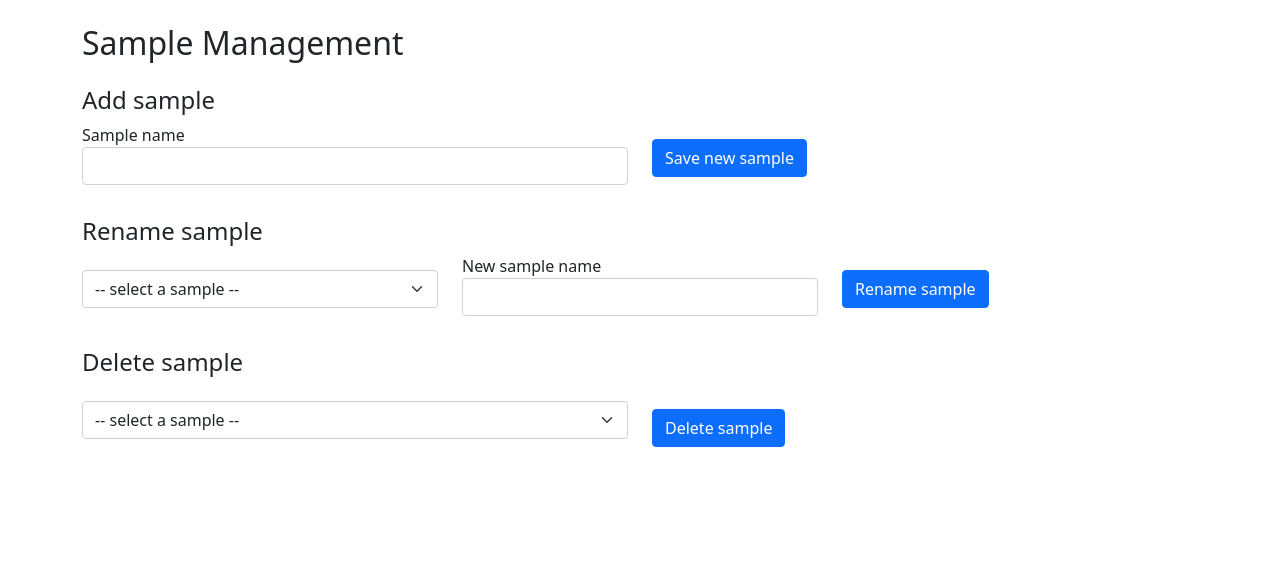
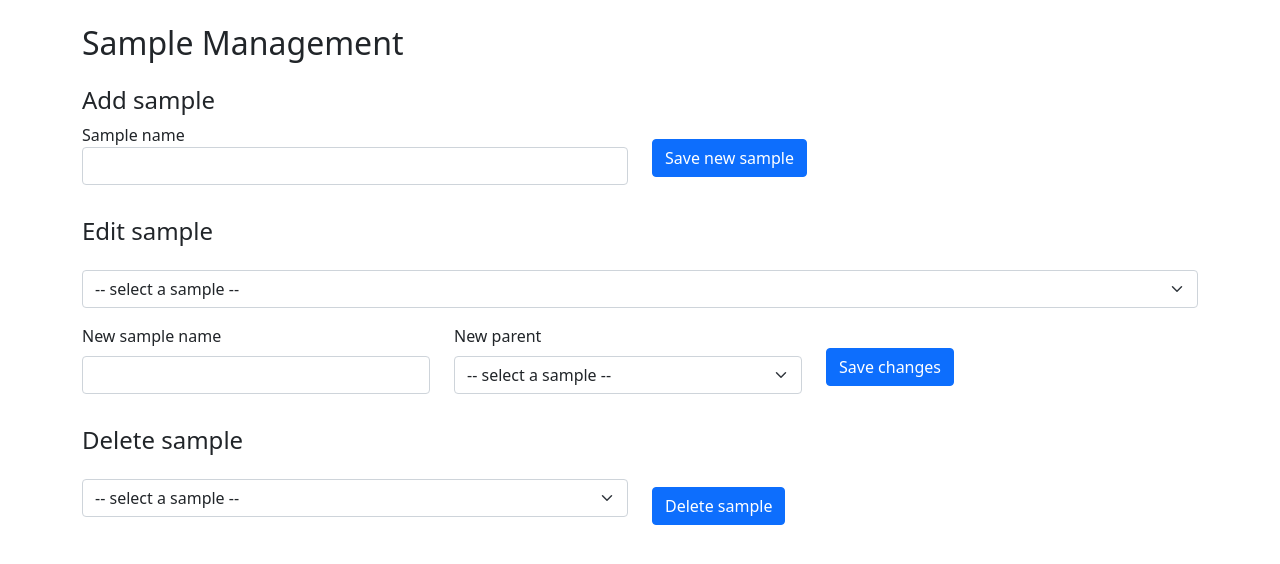
Before and after one commit to LightForm-group/lightform_data_explorer, a Flask app: page /samples/manage in a window 1280 px wide. Shown: the part 73-637 px from the top of the page. Run offline with Flask 2, Linux system fonts and the light colour scheme; data that the repository does not hold is empty; parts of the project's set-up code (start-up, migrations or seed data) failed here and were passed over.

Commit message:
Add sample relationships

```diff
--- a/lf_data_explorer/db.py
+++ b/lf_data_explorer/db.py
@@ -18,8 +18,10 @@ def setup_db(app: Flask, db_instance: SQLAlchemy):
 class Sample(db.Model):
     id = db.Column(db.Integer, primary_key=True)
     name = db.Column(db.String(80), unique=True, nullable=False)
+    parent_sample = db.Column(db.Integer, db.ForeignKey('sample.id'))
     images = db.relationship('SampleImage', backref='sample', lazy=True)
     measurements = db.relationship('Measurement', backref='sample', lazy=True)
+    parent = db.relationship('Sample', backref = 'children', remote_side='Sample.id', lazy=True)
 
     def __repr__(self):
         return f'Sample: {self.name}'
--- a/lf_data_explorer/queries.py
+++ b/lf_data_explorer/queries.py
@@ -49,7 +49,7 @@ def add_new_sample(sample_name: str) -> str:
             return f"Sample name '{sample_name}' already exists. Record not added."
         else:
             return "Sample not added. Unknown error."
-    return f"Successfully added new sample: '{sample_name}'"
+    return f"Successfully added new sample: '{sample_name}'."
 
 
 def add_new_image(image_path: str, sample_id: int) -> str:
@@ -59,7 +59,7 @@ def add_new_image(image_path: str, sample_id: int) -> str:
         db.session.commit()
     except sqlalchemy.exc.IntegrityError as e:
         return "Sample not added. Unknown error."
-    return f"Successfully added: '{image_path}'"
+    return f"Successfully added: '{image_path}'."
 
 
 def add_new_experiment(experiment_name: str) -> str:
@@ -69,15 +69,17 @@ def add_new_experiment(experiment_name: str) -> str:
         db.session.commit()
     except sqlalchemy.exc.IntegrityError as e:
         return "Sample not added. Unknown error."
-    return f"Successfully added: '{experiment_name}'"
+    return f"Successfully added: '{experiment_name}.'"
 
 
-def rename_sample(sample_id: int, new_sample_name: str) -> str:
+def edit_sample(sample_id: int, new_sample_name: str, new_parent: Optional[int]) -> str:
     sample = Sample.query.filter_by(id=sample_id).first()
     old_name = sample.name
     sample.name = new_sample_name
+    sample.parent_sample = new_parent
+
     db.session.commit()
-    return f"Sample '{old_name}' renamed to '{new_sample_name}'"
+    return f"Sample '{old_name}' record updated."
 
 
 def rename_experiment(sample_id: int, new_experiment_name: str) -> str:
@@ -85,7 +87,7 @@ def rename_experiment(sample_id: int, new_experiment_name: str) -> str:
     old_name = experiment.name
     experiment.name = new_experiment_name
     db.session.commit()
-    return f"Experiment '{old_name}' renamed to '{new_experiment_name}'"
+    return f"Experiment '{old_name}' renamed to '{new_experiment_name}.'"
 
 
 def add_measurement(sample_id: int, experiment_id: int, url: str) -> str:
--- a/lf_data_explorer/templates/sample_management.html
+++ b/lf_data_explorer/templates/sample_management.html
@@ -17,21 +17,33 @@
     </form>
 
     <form class="row my-4" action="{{ url_for('sample_management') }}" method="post">
-        <h4>Rename sample</h4>
+        <h4>Edit sample</h4>
         <div class="col">
-            <select name="sample_selection" class="form-select my-3" aria-label="Select sample to rename">
+            <select name="sample_selection" class="form-select my-3" aria-label="Select sample to edit">
                 <option disabled selected> -- select a sample --</option>
                 {% for sample in all_samples %}
                     <option value="{{ sample.id }}">{{ sample.name }}</option>
                 {% endfor %}
             </select>
         </div>
-        <div class="col">
-            <label for="new_sample_name_box">New sample name</label>
-            <input type="text" class="form-control" name="new_sample_name" id="new_sample_name_box">
-        </div>
-        <div class="col my-3">
-            <button type="submit" class="btn btn-primary"  name="submit" value="rename">Rename sample</button>
+        <div class="row">
+            <div class="col">
+                <label for="new_sample_name_box">New sample name</label><br>
+                <input type="text" class="form-control my-2" name="new_sample_name" id="new_sample_name_box">
+            </div>
+            <div class="col">
+                <label for="new_parent_select">New parent</label>
+                <select name="parent_selection" class="form-select my-2" aria-label="Select sample parent">
+                    <option disabled selected> -- select a sample --</option>
+                    {% for sample in all_samples %}
+                        <option value="{{ sample.id }}">{{ sample.name }}</option>
+                    {% endfor %}
+                </select>
+            </div>
+
+            <div class="col my-3 d-flex">
+                <button type="submit" class="btn btn-primary align-self-end"  name="submit" value="rename">Save changes</button>
+            </div>
         </div>
     </form>
 
--- a/lf_data_explorer/views.py
+++ b/lf_data_explorer/views.py
@@ -37,7 +37,10 @@ def sample_management():
         elif form_button == "rename":
             sample_id = int(request.form["sample_selection"])
             new_sample_name = request.form["new_sample_name"]
-            result = queries.rename_sample(sample_id, new_sample_name)
+            if not new_sample_name:
+                new_sample_name = queries.get_sample_by_id(sample_id).name
+            parent_sample = int(request.form["parent_selection"])
+            result = queries.edit_sample(sample_id, new_sample_name, parent_sample)
             flash(result)
             all_samples = queries.get_all_samples()
             return render_template('sample_management.html', all_samples=all_samples)
```
Also changed, not shown: lf_data_explorer/templates/samples.html (+10 -0 lines).
